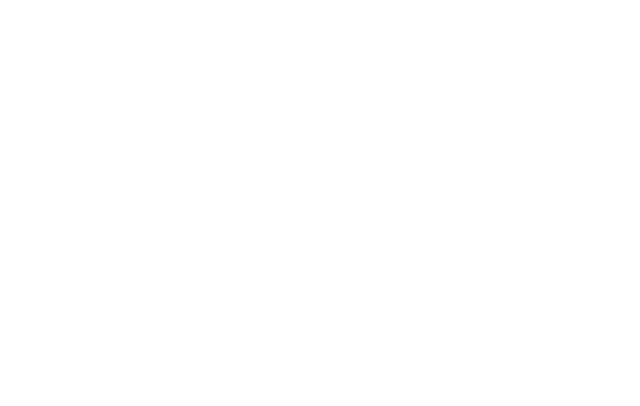
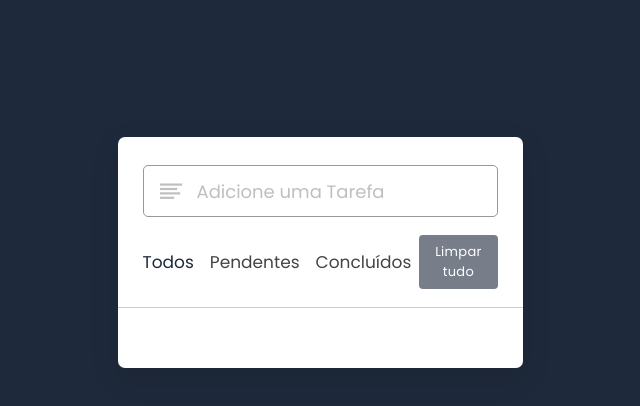
Before and after one commit to LorranFranklin/to-do-list-00, a plain HTML site: page index.html in a window 1280 px wide. Shown: the whole page, without its empty margins (320-960 px from the left). Drawn offline with Linux system fonts and the light colour scheme.

Commit message:
add img, js e conteudo a pagina HTML e CSS

```diff
--- a/index.html
+++ b/index.html
@@ -19,5 +19,25 @@
     <link rel="stylesheet" href="./style.css" />
     <title>To Do List 00</title>
   </head>
-  <body></body>
+  <body>
+    <div class="wrapper">
+      <div class="task-input">
+        <img src="./bars-icon.svg" alt="" />
+        <input type="text" placeholder="Adicione uma Tarefa" />
+      </div>
+
+      <div class="controls">
+        <div class="filters">
+          <span class="active" id="all">Todos</span>
+          <span id="pending">Pendentes</span>
+          <span id="completed">Concluídos</span>
+        </div>
+        <button class="clear-btn">Limpar tudo</button></button>
+      </div>
+
+      <ul class="task-box"></ul>
+    </div>
+
+    <script src="./script.js"></script>
+  </body>
 </html>
--- /dev/null
+++ b/script.js
@@ -0,0 +1,19 @@
+const taskInput = document.querySelector(".task-input input");
+const filters = document.querySelectorAll(".filters span");
+const clearAll = document.querySelector(".clear-btn");
+const taskBox = document.querySelector(".task-box");
+
+let editId,
+  editStatus = false;
+todos = JSON.parse(localStorage.getItem("todo-list"));
+
+filters.forEach((btn) => {
+  btn.addEventListener("click", () => {
+    document.querySelector("span.active").classList.remove("active");
+    btn.classList.add("active");
+    showTodo(btn.id);
+  });
+});
+
+function showTodo(filter) {
+  let li = "";
--- a/style.css
+++ b/style.css
@@ -0,0 +1,150 @@
+* {
+  margin: 0;
+  padding: 0;
+  box-sizing: border-box;
+  font-family: "Poppins", sans-serif;
+}
+
+body {
+  width: 100%;
+  height: 100vh;
+  overflow: hidden;
+  background: #1e293b;
+}
+
+::selection {
+  color: #fff;
+  background: #1e293b;
+}
+
+.wrapper {
+  max-width: 405px;
+  background: #fff;
+  margin: 137px auto;
+  padding: 28px 0 30px;
+  border-radius: 7px;
+  box-shadow: 0 10px 30px rgba(0, 0, 0, 0.1);
+}
+
+.task-input {
+  height: 52px;
+  padding: 0 25px;
+  position: relative;
+}
+
+.task-input img {
+  top: 50%;
+  position: absolute;
+  transform: translate(17px, -50%);
+}
+
+.task-input input {
+  height: 100%;
+  width: 100%;
+  outline: none;
+  font-size: 18px;
+  border-radius: 5px;
+  padding: 0 20px 0 53px;
+  border: 1px solid #999;
+}
+
+.task-input input:focus,
+.task-input input.active {
+  padding-left: 52px;
+  border: 2px solid #1e293b;
+}
+
+.task-input input::placeholder {
+  color: #bfbfbf;
+}
+
+.controls, li {
+  display: flex;
+  align-items: center;
+  justify-content: space-between;
+}
+
+.controls {
+  padding: 18px 25px;
+  border-bottom: 1px solid #ccc;
+}
+
+.controls,
+.filters {
+  display: flex;
+  align-items: center;
+  justify-content: space-between;
+}
+
+.filters span {
+  margin: 0 8px;
+  font-size: 17px;
+  color: #444444;
+  cursor: pointer;
+}
+
+.filters span:first-child {
+  margin-left: 0;
+}
+
+.filters span.active {
+  color: #1e293b;
+}
+
+.controls .clear-btn {
+  border: none;
+  opacity: 0.6;
+  outline: none;
+  color: #fff;
+  cursor: pointer;
+  font-size: 13px;
+  padding: 7px 13px;
+  border-radius: 4px;
+  background: #1e293b;
+  letter-spacing: 0.3px;
+  pointer-events: none;
+  transition: transform 0.25s ease;
+}
+
+.clear-btn.active {
+  opacity: 0.9;
+  pointer-events: auto;
+}
+
+.clear-btn:active {
+  transform: scale(0.93);
+}
+
+.task-box {
+  margin-top: 20px;
+  margin-right: 5px;
+  padding: 0 20px 10px 25px;
+}
+
+.task-box.overflow {
+  overflow-y: auto;
+  max-height: 300px;
+}
+
+.task-box::-webkit-scrollbar {
+  width: 5px;
+}
+
+.task-box::-webkit-scrollbar-track {
+  background: #f1f1f1;
+  border-radius: 25px;
+}
+
+.task-box::-webkit-scrollbar-thumb {
+  background: #e6e6e6;
+  border-radius: 25px;
+}
+
+.task-box .task {
+  list-style: none;
+  font-size: 17px;
+  margin-bottom: 18px;
+  padding-bottom: 16px;
+  align-items: flex-start;
+  border-bottom: 1px solid #ccc;
+}
```
Also changed, not shown: bars-icon.svg (added).
